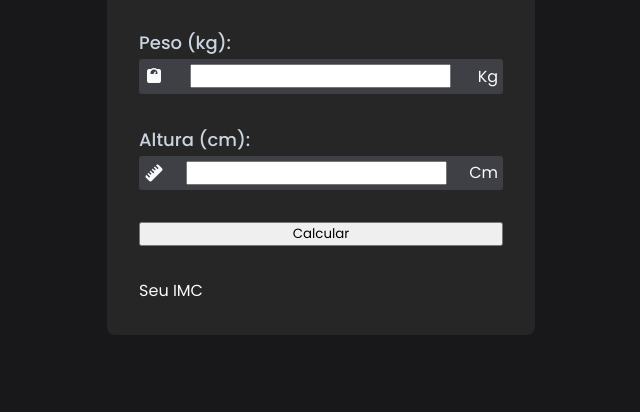
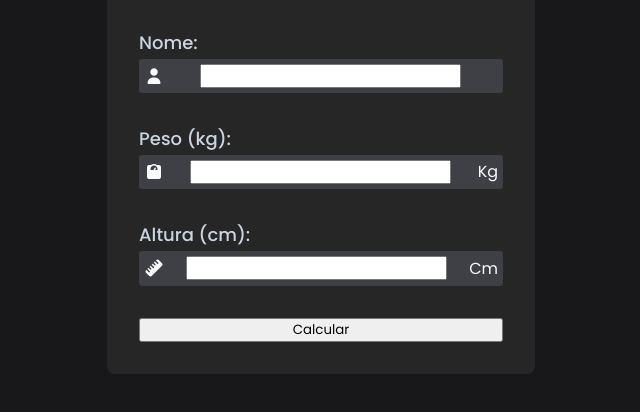
Before and after one commit to HerrBriz/ExerciciosJS_EngenhariadeSoftware, a plain HTML site: page exercicio_1/index.html in a window 1280 px wide. Shown: the part 90-502 px from the top of the page, without its empty margins (319-959 px from the left). Drawn offline with Linux system fonts and the light colour scheme.

Commit message:
Update index.html

```diff
--- a/exercicio_1/index.html
+++ b/exercicio_1/index.html
@@ -3,7 +3,6 @@
 <head>
     <meta charset="UTF-8">
     <meta name="viewport" content="width=device-width, initial-scale=1.0">
-    <script src="teste.js"></script>
     <link rel="stylesheet" href="style.css">
     <link rel="stylesheet" href="https://cdnjs.cloudflare.com/ajax/libs/font-awesome/7.0.0/css/all.min.css" integrity="sha512-DxV+EoADOkOygM4IR9yXP8Sb2qwgidEmeqAEmDKIOfPRQZOWbXCzLC6vjbZyy0vPisbH2SyW27+ddLVCN+OMzQ==" crossorigin="anonymous" referrerpolicy="no-referrer" />
     <title>JavaScript</title>
@@ -15,7 +14,18 @@
                 <h1 id="title">
                     Calculadora de IMC
                 </h1>
-
+                <!-- Nome do usuário -->
+                <div class="input-box">
+                    <label for="name">
+                        Nome:
+                    </label>
+                    <div class="input-field">
+                        <i class="fa-solid fa-user"></i>
+                        <input type="text" id="name" required>
+                        <span></span>
+                    </div>
+                </div>
+                <!-- Peso (em quilogramas) do usuário -->
                 <div class="input-box">
                     <label for="weight">
                         Peso (kg):
@@ -28,7 +38,7 @@
                         </span>
                     </div>
                 </div>
-
+                <!-- Altura (em centímetros) do usuário  -->
                 <div class="input-box">
                     <label for="height">
                         Altura (cm):
@@ -46,21 +56,8 @@
                     Calcular
                 </button>
             </form>
-
-
-            <div id="infos">
-                <div id="result">
-                    <div id="bmi">
-                        <span id="value"></span>
-                        <span>Seu IMC</span>
-                    </div>
-                    <div id="description">
-                        <span></span>
-                    </div>
-                </div>
-            </div>
         </section>
-
     </main>
+    <script src="teste.js"></script>
 </body>
 </html>
```
